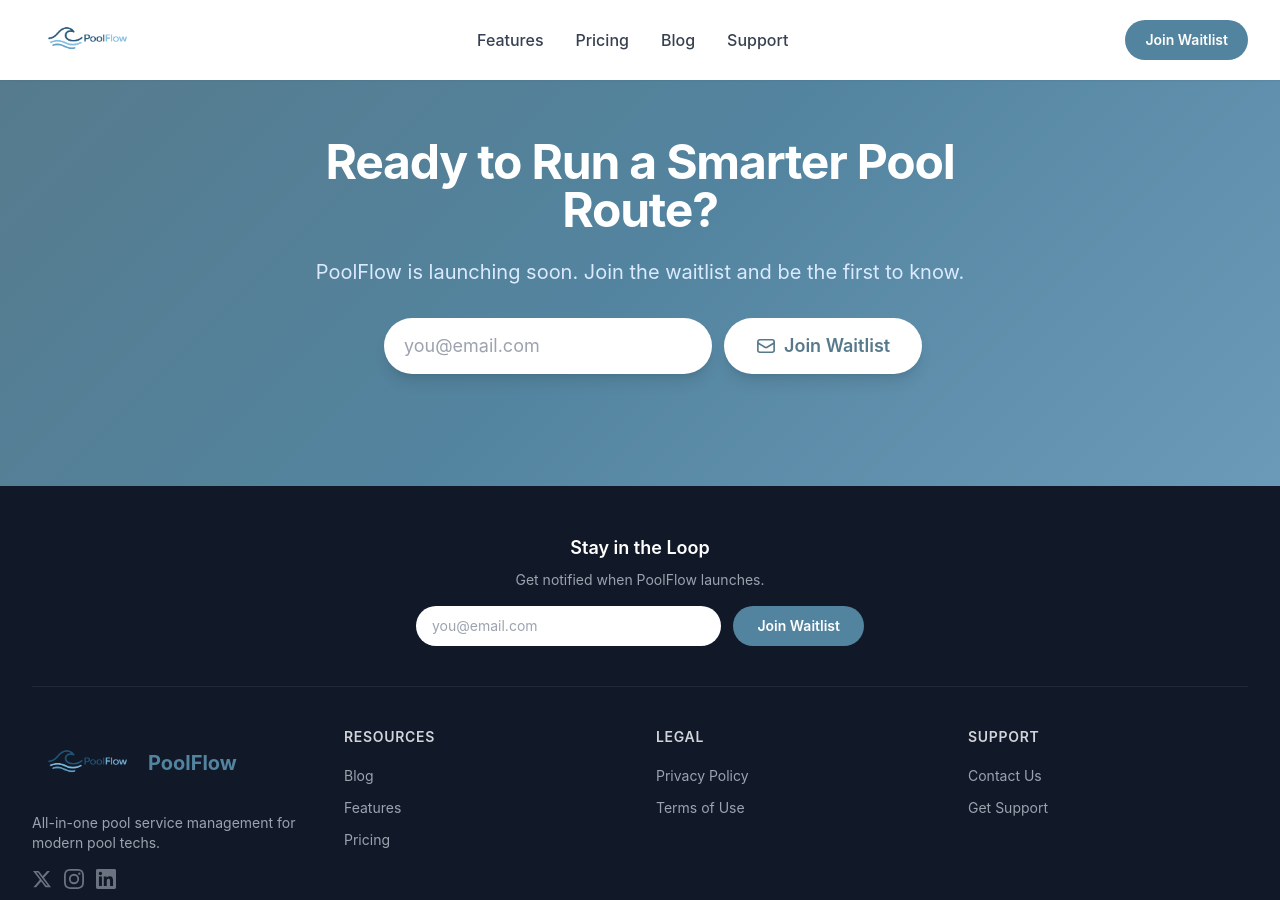
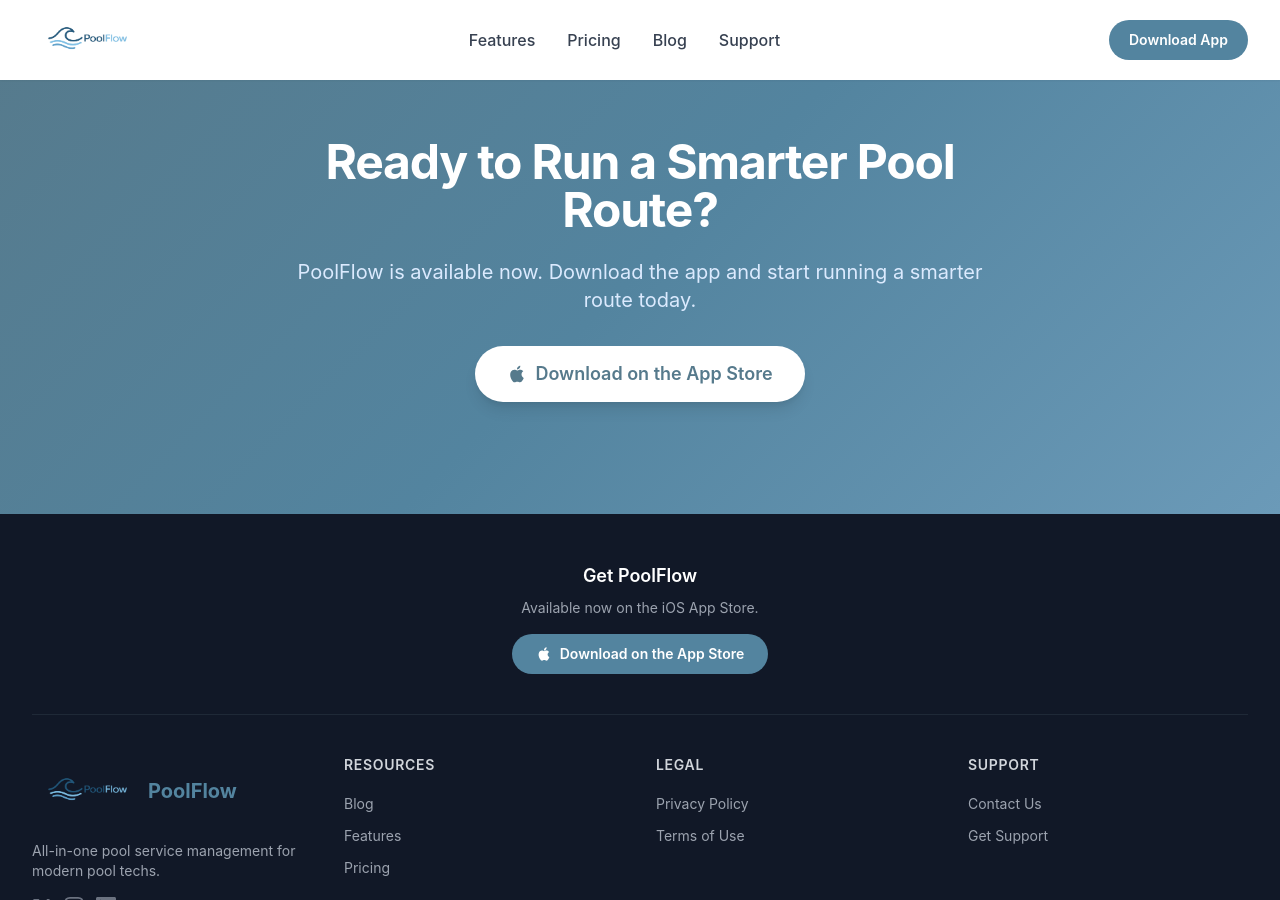
Before and after one commit to AlexHuggler/LCI_tracker, a Jekyll site: the page built from index.html, in a window 1280 px wide and 900 px high, scrolled down 5026 px. Built offline with Jekyll 4.4.1, drawn with Linux system fonts in a browser that asks for light colours; nearby versions of some CDN libraries; some of the changed text lies outside the part shown.

Commit message:
Replace all waitlist references with App Store download links
PoolFlow is now live on the iOS App Store. This replaces all
"waitlist", "coming soon", and "launching soon" messaging with
"Download on the App Store" CTAs linking to the live app.

Changes across 7 files:
- Hero: waitlist form → App Store download button
- Nav: "Join Waitlist" → "Download App" (desktop + mobile)
- Pricing cards: all 3 → "Download Now" with App Store link
- Final CTA: waitlist form → App Store download button
- Footer: waitlist form → App Store download button
- Blog/post layouts: updated CTAs and copy
- main.js: removed waitlist form handler (no longer needed)
- _config.yml: replaced waitlist_email with app_store_url

https://claude.ai/code/session_01GmkaV5LNNvt7naid72sCTV

```diff
--- a/_config.yml
+++ b/_config.yml
@@ -21,8 +21,8 @@ author:
 twitter:
   card: "summary_large_image"
 
-# Waitlist form — uses Formsubmit.co (free, no account required)
-waitlist_email: "contact@poolflowapp.com"
+# App Store link
+app_store_url: "https://apps.apple.com/us/app/poolflow-pool-service-pro/id6759516755"
 
 logo: "/assets/images/poolflow-icon-512.png"
 
--- a/_includes/footer.html
+++ b/_includes/footer.html
@@ -1,21 +1,14 @@
 <footer class="bg-gray-900 text-white">
   <div class="max-w-7xl mx-auto px-4 sm:px-6 lg:px-8 py-12">
 
-    <!-- Footer Waitlist CTA -->
+    <!-- Footer App Store CTA -->
     <div class="mb-10 pb-10 border-b border-gray-800 text-center">
-      <h3 class="text-lg font-semibold text-white mb-2">Stay in the Loop</h3>
-      <p class="text-gray-400 text-sm mb-4">Get notified when PoolFlow launches.</p>
-      <form action="https://formsubmit.co/ajax/{{ site.waitlist_email }}" method="POST" class="waitlist-form flex flex-col sm:flex-row gap-3 max-w-md mx-auto">
-        <input type="email" name="email" required placeholder="you@email.com" class="flex-1 px-4 py-2.5 rounded-full text-gray-900 text-sm focus:outline-none focus:ring-2 focus:ring-pool-blue">
-        <input type="text" name="_honey" style="display:none">
-        <input type="hidden" name="_subject" value="New PoolFlow Waitlist Signup">
-        <input type="hidden" name="_next" value="https://poolflowapp.com/#waitlist">
-        <input type="hidden" name="_template" value="table">
-        <button type="submit" class="px-6 py-2.5 rounded-full text-white font-semibold text-sm transition-opacity hover:opacity-90" style="background-color: #53849F;">
-          Join Waitlist
-        </button>
-      </form>
-      <p class="waitlist-success hidden mt-3 text-sm font-medium text-green-400">You're on the list!</p>
+      <h3 class="text-lg font-semibold text-white mb-2">Get PoolFlow</h3>
+      <p class="text-gray-400 text-sm mb-4">Available now on the iOS App Store.</p>
+      <a href="https://apps.apple.com/us/app/poolflow-pool-service-pro/id6759516755" class="inline-flex items-center justify-center gap-2 px-6 py-2.5 rounded-full text-white font-semibold text-sm transition-opacity hover:opacity-90" style="background-color: #53849F;">
+        <svg class="w-4 h-4" viewBox="0 0 24 24" fill="currentColor"><path d="M18.71 19.5c-.83 1.24-1.71 2.45-3.05 2.47-1.34.03-1.77-.79-3.29-.79-1.53 0-2 .77-3.27.82-1.31.05-2.3-1.32-3.14-2.53C4.25 17 2.94 12.45 4.7 9.39c.87-1.52 2.43-2.48 4.12-2.51 1.28-.02 2.5.87 3.29.87.78 0 2.26-1.07 3.8-.91.65.03 2.47.26 3.64 1.98-.09.06-2.17 1.28-2.15 3.81.03 3.02 2.65 4.03 2.68 4.04-.03.07-.42 1.44-1.38 2.83M13 3.5c.73-.83 1.94-1.46 2.94-1.5.13 1.17-.34 2.35-1.04 3.19-.69.85-1.83 1.51-2.95 1.42-.15-1.15.41-2.35 1.05-3.11z"/></svg>
+        Download on the App Store
+      </a>
     </div>
 
     <div class="grid grid-cols-1 md:grid-cols-4 gap-8">
--- a/_includes/nav.html
+++ b/_includes/nav.html
@@ -17,8 +17,8 @@
 
       <!-- Desktop CTA Button -->
       <div class="hidden md:flex items-center">
-        <a href="/#waitlist" class="inline-block px-5 py-2.5 text-white font-semibold rounded-full text-sm transition-opacity hover:opacity-90" style="background-color: #53849F;">
-          Join Waitlist
+        <a href="https://apps.apple.com/us/app/poolflow-pool-service-pro/id6759516755" class="inline-block px-5 py-2.5 text-white font-semibold rounded-full text-sm transition-opacity hover:opacity-90" style="background-color: #53849F;">
+          Download App
         </a>
       </div>
 
@@ -51,8 +51,8 @@
       <a href="/blog/" class="block px-3 py-2 rounded-md text-base font-medium text-gray-700 hover:text-gray-900 hover:bg-gray-50">Blog</a>
       <a href="/support/" class="block px-3 py-2 rounded-md text-base font-medium text-gray-700 hover:text-gray-900 hover:bg-gray-50">Support</a>
       <div class="pt-2">
-        <a href="/#waitlist" class="block text-center px-5 py-2.5 text-white font-semibold rounded-full text-sm transition-opacity hover:opacity-90" style="background-color: #53849F;">
-          Join Waitlist
+        <a href="https://apps.apple.com/us/app/poolflow-pool-service-pro/id6759516755" class="block text-center px-5 py-2.5 text-white font-semibold rounded-full text-sm transition-opacity hover:opacity-90" style="background-color: #53849F;">
+          Download App
         </a>
       </div>
     </div>
--- a/assets/js/main.js
+++ b/assets/js/main.js
@@ -117,44 +117,4 @@ document.addEventListener('DOMContentLoaded', function() {
       window.location.href = 'mailto:contact@poolflowapp.com?subject=' + encodeURIComponent(subject) + '&body=' + encodeURIComponent(body);
     });
   }
-
-  // Waitlist form submission via Formsubmit.co (AJAX)
-  document.querySelectorAll('.waitlist-form').forEach(function(form) {
-    form.addEventListener('submit', function(e) {
-      e.preventDefault();
-      var formData = new FormData(form);
-      var button = form.querySelector('button[type="submit"]');
-      var successMsg = form.parentElement.querySelector('.waitlist-success');
-      button.disabled = true;
-      button.textContent = 'Joining...';
-
-      fetch(form.action, {
-        method: 'POST',
-        body: formData,
-        headers: { 'Accept': 'application/json' }
-      }).then(function(response) {
-        var contentType = response.headers.get('content-type') || '';
-        if (contentType.indexOf('application/json') !== -1) {
-          return response.json().then(function(data) {
-            if (data.success) {
-              form.classList.add('hidden');
-              if (successMsg) successMsg.classList.remove('hidden');
-            } else {
-              throw new Error('Submission failed');
-            }
-          });
-        } else if (response.ok || response.status === 200) {
-          // Formsubmit returns HTML during email activation — treat as success
-          form.classList.add('hidden');
-          if (successMsg) successMsg.classList.remove('hidden');
-        } else {
-          throw new Error('Submission failed');
-        }
-      }).catch(function() {
-        button.disabled = false;
-        button.textContent = 'Join Waitlist';
-        alert('Something went wrong. Please try again.');
-      });
-    });
-  });
 });
--- a/blog/index.html
+++ b/blog/index.html
@@ -73,9 +73,9 @@ permalink: /blog/
   <!-- Subscribe CTA -->
   <div class="mt-16 text-center bg-pool-section rounded-2xl p-8 sm:p-10">
     <h3 class="text-xl font-bold text-pool-dark mb-2">Get Pool Service Insights</h3>
-    <p class="text-gray-700 text-sm mb-4">Join the waitlist to receive expert guides and launch updates.</p>
-    <a href="/#waitlist" class="inline-block px-6 py-3 rounded-full text-white font-semibold text-sm transition-opacity hover:opacity-90" style="background-color: #53849F;">
-      Join Waitlist
+    <p class="text-gray-700 text-sm mb-4">Download PoolFlow and get expert pool service tools in your pocket.</p>
+    <a href="https://apps.apple.com/us/app/poolflow-pool-service-pro/id6759516755" class="inline-block px-6 py-3 rounded-full text-white font-semibold text-sm transition-opacity hover:opacity-90" style="background-color: #53849F;">
+      Download App
     </a>
   </div>
 </section>
--- a/index.html
+++ b/index.html
@@ -25,23 +25,13 @@ image: /assets/images/og-image.png
           The all-in-one iOS app for pool service technicians. Real-time LSI calculations, smart chemical dosing, route optimization, and profit analytics — all offline, all in one place.
         </p>
 
-        <!-- Waitlist CTA -->
-        <div id="waitlist" class="mt-8 max-w-lg mx-auto lg:mx-0">
-          <p class="text-sm font-medium text-blue-100 mb-3">Coming soon to the App Store. Join the waitlist to get notified at launch.</p>
-          <form action="https://formsubmit.co/ajax/{{ site.waitlist_email }}" method="POST" class="waitlist-form flex flex-col sm:flex-row gap-3">
-            <input type="email" name="email" required placeholder="you@email.com" class="flex-1 px-5 py-3.5 sm:py-3.5 py-4 rounded-full text-pool-dark text-lg focus:outline-none focus:ring-2 focus:ring-pool-cyan shadow-lg">
-            <input type="text" name="_honey" style="display:none">
-            <input type="hidden" name="_subject" value="New PoolFlow Waitlist Signup">
-            <input type="hidden" name="_next" value="https://poolflowapp.com/#waitlist">
-            <input type="hidden" name="_template" value="table">
-            <button type="submit" class="btn-shimmer relative inline-flex items-center justify-center gap-2 bg-white text-pool-dark font-semibold px-8 py-3.5 sm:py-3.5 py-4 rounded-full hover:bg-gray-100 transition-colors shadow-lg text-lg whitespace-nowrap">
-              <svg class="w-5 h-5" fill="none" stroke="currentColor" viewBox="0 0 24 24" stroke-width="2">
-                <path stroke-linecap="round" stroke-linejoin="round" d="M21.75 6.75v10.5a2.25 2.25 0 01-2.25 2.25h-15a2.25 2.25 0 01-2.25-2.25V6.75m19.5 0A2.25 2.25 0 0019.5 4.5h-15a2.25 2.25 0 00-2.25 2.25m19.5 0v.243a2.25 2.25 0 01-1.07 1.916l-7.5 4.615a2.25 2.25 0 01-2.36 0L3.32 8.91a2.25 2.25 0 01-1.07-1.916V6.75"/>
-              </svg>
-              Join Waitlist
-            </button>
-          </form>
-          <p class="waitlist-success hidden mt-3 text-sm font-medium text-pool-green bg-white/20 rounded-full px-5 py-2.5 text-center">You're on the list! We'll notify you when PoolFlow launches.</p>
+        <!-- App Store CTA -->
+        <div id="download" class="mt-8 max-w-lg mx-auto lg:mx-0">
+          <p class="text-sm font-medium text-blue-100 mb-3">Available now on the App Store.</p>
+          <a href="{{ site.app_store_url }}" class="inline-flex items-center justify-center gap-2 bg-white text-pool-dark font-semibold px-8 py-3.5 rounded-full hover:bg-gray-100 transition-colors shadow-lg text-lg whitespace-nowrap">
+            <svg class="w-5 h-5" viewBox="0 0 24 24" fill="currentColor"><path d="M18.71 19.5c-.83 1.24-1.71 2.45-3.05 2.47-1.34.03-1.77-.79-3.29-.79-1.53 0-2 .77-3.27.82-1.31.05-2.3-1.32-3.14-2.53C4.25 17 2.94 12.45 4.7 9.39c.87-1.52 2.43-2.48 4.12-2.51 1.28-.02 2.5.87 3.29.87.78 0 2.26-1.07 3.8-.91.65.03 2.47.26 3.64 1.98-.09.06-2.17 1.28-2.15 3.81.03 3.02 2.65 4.03 2.68 4.04-.03.07-.42 1.44-1.38 2.83M13 3.5c.73-.83 1.94-1.46 2.94-1.5.13 1.17-.34 2.35-1.04 3.19-.69.85-1.83 1.51-2.95 1.42-.15-1.15.41-2.35 1.05-3.11z"/></svg>
+            Download on the App Store
+          </a>
         </div>
 
         <div class="mt-4">
@@ -251,7 +241,7 @@ image: /assets/images/og-image.png
       <div class="mt-4 text-sm font-medium text-pool-blue">— Alex Huggler, Founder</div>
       <div class="mt-6 flex items-center justify-center gap-2 text-sm text-pool-dark/60">
         <svg class="w-4 h-4" fill="none" stroke="currentColor" viewBox="0 0 24 24" stroke-width="1.5"><path stroke-linecap="round" stroke-linejoin="round" d="M18 18.72a9.094 9.094 0 003.741-.479 3 3 0 00-4.682-2.72m.94 3.198l.001.031c0 .225-.012.447-.037.666A11.944 11.944 0 0112 21c-2.17 0-4.207-.576-5.963-1.584A6.062 6.062 0 016 18.719m12 0a5.971 5.971 0 00-.941-3.197m0 0A5.995 5.995 0 0012 12.75a5.995 5.995 0 00-5.058 2.772m0 0a3 3 0 00-4.681 2.72 8.986 8.986 0 003.74.477m.94-3.197a5.971 5.971 0 00-.94 3.197M15 6.75a3 3 0 11-6 0 3 3 0 016 0zm6 3a2.25 2.25 0 11-4.5 0 2.25 2.25 0 014.5 0zm-13.5 0a2.25 2.25 0 11-4.5 0 2.25 2.25 0 014.5 0z"/></svg>
-        Join pool techs already on the waitlist
+        Join pool techs already using PoolFlow
       </div>
     </div>
   </div>
@@ -409,8 +399,8 @@ image: /assets/images/og-image.png
             <span class="text-gray-700 text-sm">Equipment tracking</span>
           </li>
         </ul>
-        <a href="#waitlist" class="mt-8 block w-full text-center px-6 py-3 rounded-full border-2 border-pool-blue text-pool-blue font-semibold hover:bg-pool-blue hover:text-white transition-colors">
-          Join Waitlist
+        <a href="{{ site.app_store_url }}" class="mt-8 block w-full text-center px-6 py-3 rounded-full border-2 border-pool-blue text-pool-blue font-semibold hover:bg-pool-blue hover:text-white transition-colors">
+          Download Now
         </a>
       </div>
 
@@ -481,8 +471,8 @@ image: /assets/images/og-image.png
             <span class="text-gray-700 text-sm">iCloud sync</span>
           </li>
         </ul>
-        <a href="#waitlist" class="mt-8 block w-full text-center px-6 py-3 rounded-full bg-pool-blue text-white font-semibold hover:opacity-90 transition-opacity shadow-md">
-          Join Waitlist
+        <a href="{{ site.app_store_url }}" class="mt-8 block w-full text-center px-6 py-3 rounded-full bg-pool-blue text-white font-semibold hover:opacity-90 transition-opacity shadow-md">
+          Download Now
         </a>
       </div>
 
@@ -518,8 +508,8 @@ image: /assets/images/og-image.png
             <span class="text-gray-700 text-sm">Best value — 2 months free</span>
           </li>
         </ul>
-        <a href="#waitlist" class="mt-8 block w-full text-center px-6 py-3 rounded-full border-2 border-pool-blue text-pool-blue font-semibold hover:bg-pool-blue hover:text-white transition-colors">
-          Join Waitlist
+        <a href="{{ site.app_store_url }}" class="mt-8 block w-full text-center px-6 py-3 rounded-full border-2 border-pool-blue text-pool-blue font-semibold hover:bg-pool-blue hover:text-white transition-colors">
+          Download Now
         </a>
       </div>
 
@@ -780,31 +770,21 @@ image: /assets/images/og-image.png
       Ready to Run a Smarter Pool Route?
     </h2>
     <p class="mt-6 text-lg sm:text-xl text-blue-100 leading-relaxed">
-      PoolFlow is launching soon. Join the waitlist and be the first to know.
+      PoolFlow is available now. Download the app and start running a smarter route today.
     </p>
-    <div class="mt-8 max-w-lg mx-auto">
-      <form action="https://formsubmit.co/ajax/{{ site.waitlist_email }}" method="POST" class="waitlist-form flex flex-col sm:flex-row gap-3">
-        <input type="email" name="email" required placeholder="you@email.com" class="flex-1 px-5 py-3.5 rounded-full text-pool-dark text-lg focus:outline-none focus:ring-2 focus:ring-pool-cyan shadow-lg">
-        <input type="text" name="_honey" style="display:none">
-        <input type="hidden" name="_subject" value="New PoolFlow Waitlist Signup">
-        <input type="hidden" name="_next" value="https://poolflowapp.com/#waitlist">
-        <input type="hidden" name="_template" value="table">
-        <button type="submit" class="inline-flex items-center justify-center gap-2 bg-white text-pool-dark font-semibold px-8 py-3.5 rounded-full hover:bg-gray-100 transition-colors shadow-lg text-lg whitespace-nowrap">
-          <svg class="w-5 h-5" fill="none" stroke="currentColor" viewBox="0 0 24 24" stroke-width="2">
-            <path stroke-linecap="round" stroke-linejoin="round" d="M21.75 6.75v10.5a2.25 2.25 0 01-2.25 2.25h-15a2.25 2.25 0 01-2.25-2.25V6.75m19.5 0A2.25 2.25 0 0019.5 4.5h-15a2.25 2.25 0 00-2.25 2.25m19.5 0v.243a2.25 2.25 0 01-1.07 1.916l-7.5 4.615a2.25 2.25 0 01-2.36 0L3.32 8.91a2.25 2.25 0 01-1.07-1.916V6.75"/>
-          </svg>
-          Join Waitlist
-        </button>
-      </form>
-      <p class="waitlist-success hidden mt-3 text-sm font-medium text-pool-green bg-white/20 rounded-full px-5 py-2.5">You're on the list! We'll notify you when PoolFlow launches.</p>
+    <div class="mt-8">
+      <a href="{{ site.app_store_url }}" class="inline-flex items-center justify-center gap-2 bg-white text-pool-dark font-semibold px-8 py-3.5 rounded-full hover:bg-gray-100 transition-colors shadow-lg text-lg whitespace-nowrap">
+        <svg class="w-5 h-5" viewBox="0 0 24 24" fill="currentColor"><path d="M18.71 19.5c-.83 1.24-1.71 2.45-3.05 2.47-1.34.03-1.77-.79-3.29-.79-1.53 0-2 .77-3.27.82-1.31.05-2.3-1.32-3.14-2.53C4.25 17 2.94 12.45 4.7 9.39c.87-1.52 2.43-2.48 4.12-2.51 1.28-.02 2.5.87 3.29.87.78 0 2.26-1.07 3.8-.91.65.03 2.47.26 3.64 1.98-.09.06-2.17 1.28-2.15 3.81.03 3.02 2.65 4.03 2.68 4.04-.03.07-.42 1.44-1.38 2.83M13 3.5c.73-.83 1.94-1.46 2.94-1.5.13 1.17-.34 2.35-1.04 3.19-.69.85-1.83 1.51-2.95 1.42-.15-1.15.41-2.35 1.05-3.11z"/></svg>
+        Download on the App Store
+      </a>
     </div>
   </div>
 </section>
 
 <!-- Mobile Sticky CTA Bar (appears after scrolling past hero) -->
 <div class="mobile-sticky-cta fixed bottom-0 left-0 right-0 z-40 md:hidden bg-white/95 backdrop-blur border-t border-gray-200 px-4 py-3">
-  <a href="#waitlist" class="block w-full text-center px-5 py-3 text-white font-semibold rounded-full text-sm transition-opacity hover:opacity-90" style="background-color: #53849F;">
-    Join the Waitlist
+  <a href="{{ site.app_store_url }}" class="block w-full text-center px-5 py-3 text-white font-semibold rounded-full text-sm transition-opacity hover:opacity-90" style="background-color: #53849F;">
+    Download PoolFlow
   </a>
 </div>
 
```
Also changed, not shown: _layouts/post.html (+4 -6 lines).
